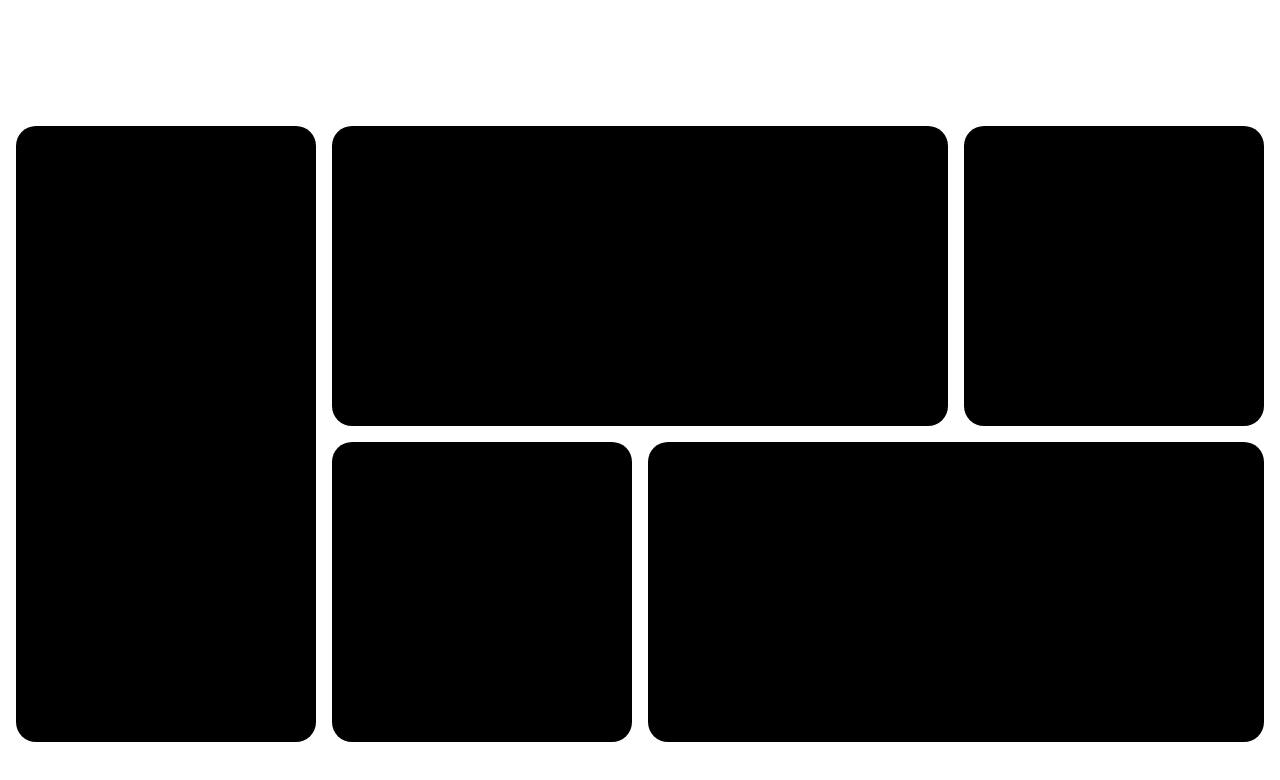
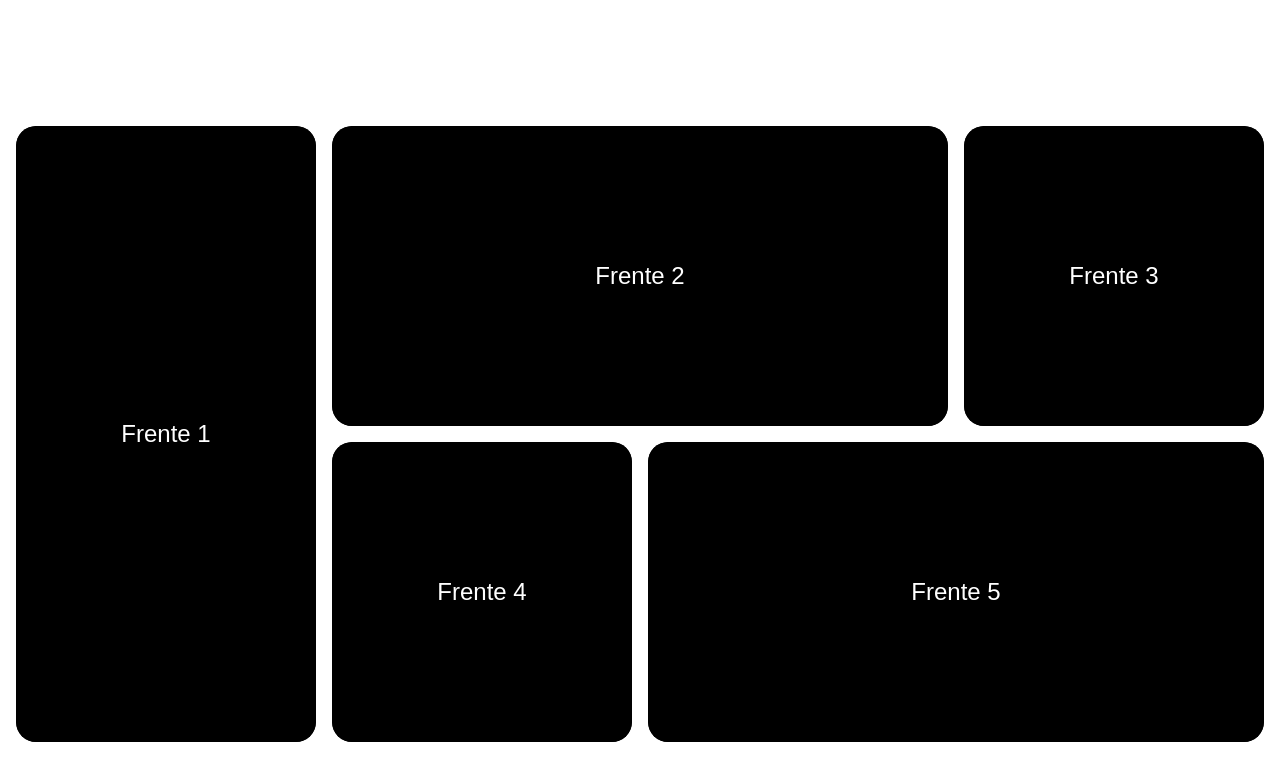
Before and after one commit to DouterFaculdade/projeto1-3c, a plain HTML site: page index.html in a window 1280 px wide. Drawn offline with Linux system fonts and the light colour scheme.

Commit message:
flip dos cards

```diff
--- a/index.html
+++ b/index.html
@@ -11,14 +11,37 @@
 
 <body>
     <div class="grid-container">
-        <div class="box" style="grid-area: box-1"></div>
-        <div class="box" style="grid-area: box-2"></div>
-        <div class="box" style="grid-area: box-3"></div>
-        <div class="box" style="grid-area: box-4"></div>
-        <div class="box" style="grid-area: box-5"></div>
-
+  <div class="box" style="grid-area: box-1">
+    <div class="flip-card-inner">
+      <div class="flip-card-front">Frente 1</div>
+      <div class="flip-card-back">Verso 1</div>
     </div>
-
+  </div>
+  <div class="box" style="grid-area: box-2">
+    <div class="flip-card-inner">
+      <div class="flip-card-front">Frente 2</div>
+      <div class="flip-card-back">Verso 2</div>
+    </div>
+  </div>
+  <div class="box" style="grid-area: box-3">
+    <div class="flip-card-inner">
+      <div class="flip-card-front">Frente 3</div>
+      <div class="flip-card-back">Verso 3</div>
+    </div>
+  </div>
+  <div class="box" style="grid-area: box-4">
+    <div class="flip-card-inner">
+      <div class="flip-card-front">Frente 4</div>
+      <div class="flip-card-back">Verso 4</div>
+    </div>
+  </div>
+  <div class="box" style="grid-area: box-5">
+    <div class="flip-card-inner">
+      <div class="flip-card-front">Frente 5</div>
+      <div class="flip-card-back">Verso 5</div>
+    </div>
+  </div>
+</div>
 </body>
 
 </html>
--- a/style.css
+++ b/style.css
@@ -77,7 +77,7 @@ body {
 }
 /* Adiciona delays diferentes para efeito em cascata */
 .box:nth-child(1) {
-  animation-name: slideInFromTop;
+  animation-name: slideInFromLeft;
   animation-delay: 0.1s;
 }
 
@@ -100,3 +100,45 @@ body {
   animation-name: slideInFromRight;
   animation-delay: 0.5s;
 }
+
+.box {
+  perspective: 1000px;
+  position: relative;
+  overflow: hidden;
+}
+
+.flip-card-inner {
+  position: relative;
+  width: 100%;
+  height: 100%;
+  transition: transform 0.6s;
+  transform-style: preserve-3d;
+}
+
+.box:hover .flip-card-inner {
+  transform: rotateY(180deg);
+}
+
+.flip-card-front,
+.flip-card-back {
+  position: absolute;
+  width: 100%;
+  height: 100%;
+  border-radius: 20px;
+  backface-visibility: hidden;
+  display: flex;
+  align-items: center;
+  justify-content: center;
+  color: white;
+  font-size: 24px;
+  font-family: sans-serif;
+}
+
+.flip-card-front {
+  background-color: black;
+}
+
+.flip-card-back {
+  background-color: #333;
+  transform: rotateY(180deg);
+}
```
